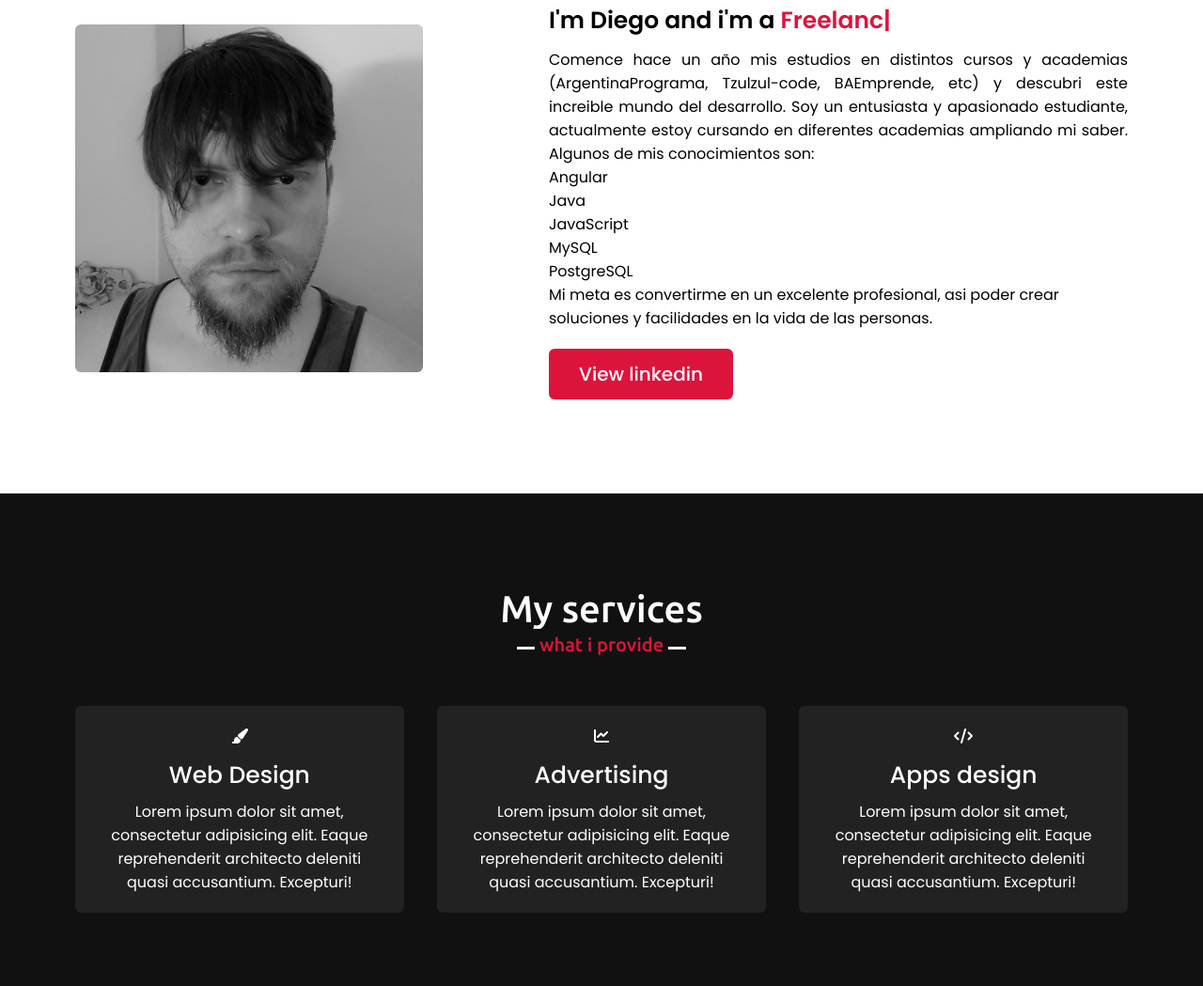
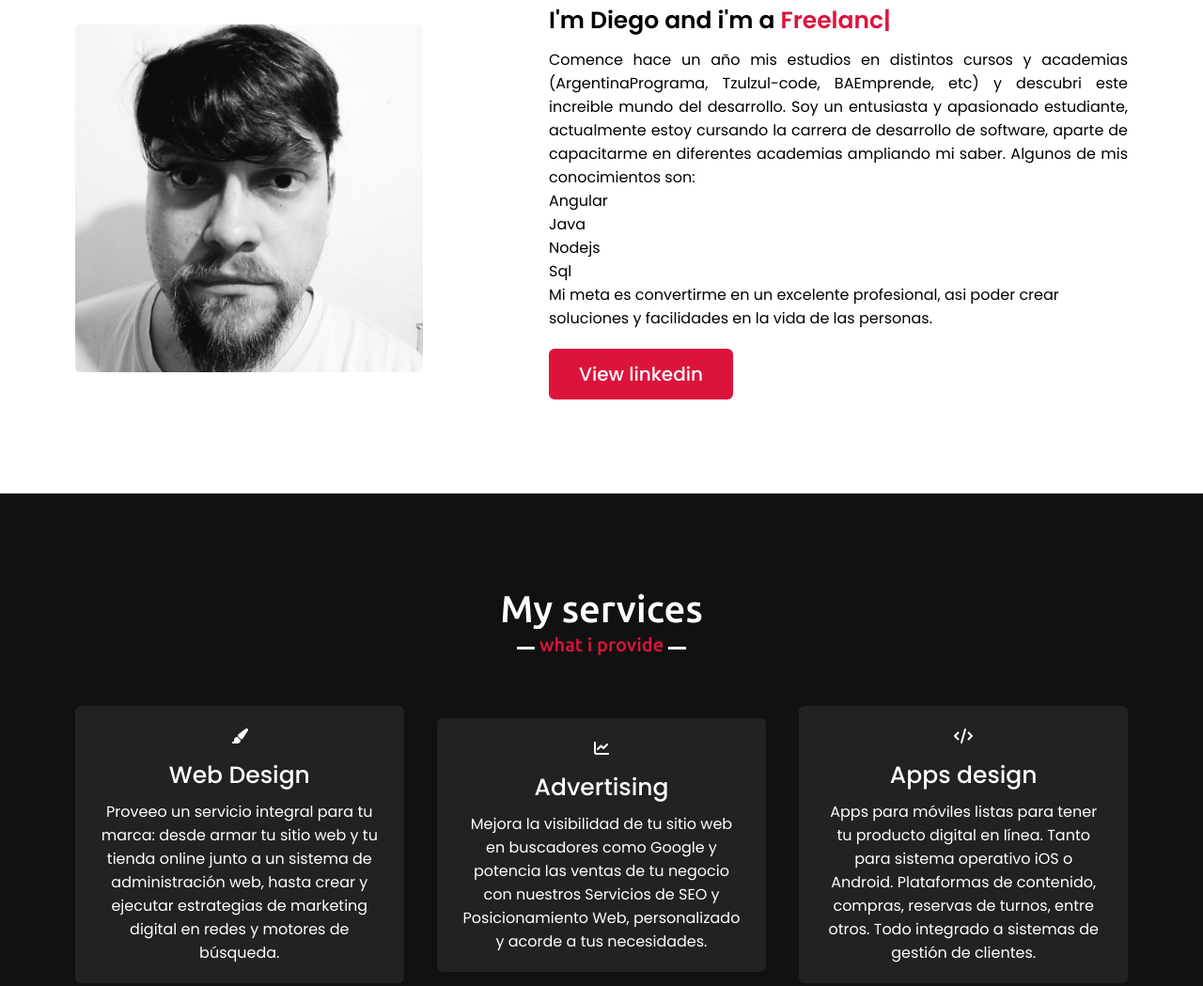
Before and after one commit to dasinb0/PorfoTest1.0, a plain HTML site: page index.html in a window 1280 px wide. Shown: the part 1023-2072 px from the top of the page at 94% size. Drawn offline with nearby package versions, Linux system fonts and the light colour scheme.

Commit message:
actualizacion datos y service

```diff
--- a/index.html
+++ b/index.html
@@ -51,17 +51,16 @@
             <h2 class="title">About me</h2>
             <div class="about-content">
                 <div class="column left">
-                   <img src="imgimg/yo2bis.jpg" alt="">
+                   <img src="imgimg/yo3.jpg" alt="">
                 </div>
                 <div class="column right">
                    <div class="text">I'm Diego and i'm a <span class="typing-2"></span></div>
-                   <p>Comence hace un año mis estudios en distintos cursos y academias (ArgentinaPrograma, Tzulzul-code, BAEmprende, etc) y descubri este increible mundo del desarrollo. Soy un entusiasta y apasionado estudiante, actualmente estoy cursando en diferentes academias ampliando mi saber. Algunos de mis conocimientos son:
+                   <p>Comence hace un año mis estudios en distintos cursos y academias (ArgentinaPrograma, Tzulzul-code, BAEmprende, etc) y descubri este increible mundo del desarrollo. Soy un entusiasta y apasionado estudiante, actualmente estoy cursando la carrera de desarrollo de software, aparte de capacitarme en diferentes academias ampliando mi saber. Algunos de mis conocimientos son:
                     <ul style="list-style-type: none;">
                     <li>Angular</li>
                     <li>Java</li>
-                    <li>JavaScript</li>
-                    <li>MySQL</li>
-                    <li>PostgreSQL</li>
+                    <li>Nodejs</li>
+                    <li>Sql</li>
                     </ul>
                     </p>
                     Mi meta es convertirme en un excelente profesional, asi poder crear soluciones y facilidades en la vida de las personas.</p>
@@ -80,21 +79,21 @@
                     <div class="box">
                         <i class="fas fa-paint-brush"></i>
                         <div class="text">Web Design</div>
-                        <p>Lorem ipsum dolor sit amet, consectetur adipisicing elit. Eaque reprehenderit architecto deleniti quasi accusantium. Excepturi!</p>
+                        <p>Proveeo un servicio integral para tu marca: desde armar tu sitio web y tu tienda online junto a un sistema de administración web, hasta crear y ejecutar estrategias de marketing digital en redes y motores de búsqueda.</p>
                     </div>
                 </div>
                 <div class="card">
                     <div class="box">
                         <i class="fas fa-chart-line"></i>
                         <div class="text">Advertising</div>
-                        <p>Lorem ipsum dolor sit amet, consectetur adipisicing elit. Eaque reprehenderit architecto deleniti quasi accusantium. Excepturi!</p>
+                        <p>Mejora la visibilidad de tu sitio web en buscadores como Google y potencia las ventas de tu negocio con nuestros Servicios de SEO y Posicionamiento Web, personalizado y acorde a tus necesidades.</p>
                     </div>
                 </div>
                 <div class="card">
                 <div class="box">
                     <i class="fas fa-code"></i>
                     <div class="text">Apps design</div>
-                    <p>Lorem ipsum dolor sit amet, consectetur adipisicing elit. Eaque reprehenderit architecto deleniti quasi accusantium. Excepturi!</p>
+                    <p>Apps para móviles listas para tener tu producto digital en línea. Tanto para sistema operativo iOS o Android. Plataformas de contenido, compras, reservas de turnos, entre otros. Todo integrado a sistemas de gestión de clientes.</p>
                 </div>
                 </div>
             </div>
```
Also changed, not shown: imgimg/Captura de pantalla 2022-10-27 085503.png (added).
